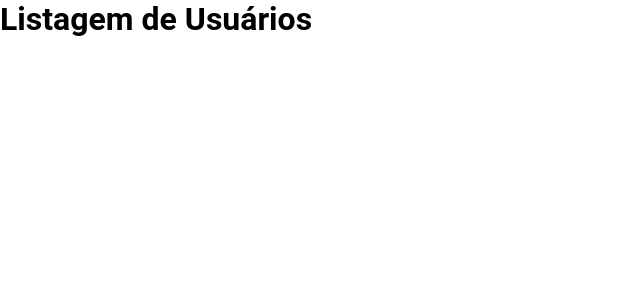
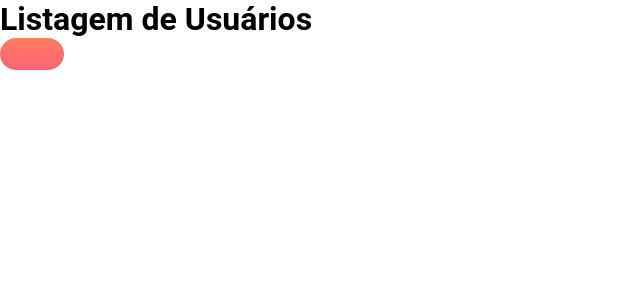
Before and after one commit to alvarodev12/cadastro-usuarios, a React app: page /lista-de-usuarios in a window 1280 px wide. Shown: the top 300 px of the page, without its empty margins (0-640 px from the left). Built offline with nearby package versions, Linux system fonts and the light colour scheme; the HTML template or start-up script is replaced by a standard one.

Commit message:
feat: add componentes no react

```diff
--- /dev/null
+++ b/src/components/Button/styles.js
@@ -0,0 +1,20 @@
+import styled from "styled-components";
+
+export const Button = styled.button`
+  border: none;
+  background: linear-gradient(180deg, #fe7e5d 0%, #ff6378 100%);
+  font-size: 16px;
+  color: #fff;
+  padding: 16px 32px;
+  width: fit-content;
+  border-radius: 30px;
+  cursor: pointer;
+
+  &:hover {
+    opacity: 0.8;
+  }
+
+  &:active {
+    opacity: 0.5;
+  }
+`;
--- a/src/pages/Home/index.jsx
+++ b/src/pages/Home/index.jsx
@@ -1,5 +1,6 @@
 import { useRef } from "react";
 import api from "../../services/api";
+import { Button } from "../../components/Button/styles";
 
 import {
   Title,
@@ -8,7 +9,6 @@ import {
   TopBackground,
   Input,
   Form,
-  Button,
   InputLabel,
 } from "./styles";
 
--- a/src/pages/Home/styles.js
+++ b/src/pages/Home/styles.js
@@ -67,22 +67,3 @@ export const InputLabel = styled.label`
     font-weight: bold;
   }
 `;
-
-export const Button = styled.button`
-  border: none;
-  background: linear-gradient(180deg, #fe7e5d 0%, #ff6378 100%);
-  font-size: 16px;
-  color: #fff;
-  padding: 16px 32px;
-  width: fit-content;
-  border-radius: 30px;
-  cursor: pointer;
-
-  &:hover {
-    opacity: 0.8;
-  }
-
-  &:active {
-    opacity: 0.5;
-  }
-`;
--- a/src/pages/ListUsers/index.jsx
+++ b/src/pages/ListUsers/index.jsx
@@ -1,7 +1,10 @@
+import { Button } from "../../components/Button/styles";
+
 function ListUsers() {
   return (
     <div>
       <h1>Listagem de Usuários</h1>
+      <Button></Button>
     </div>
   );
 }
```
Also changed, not shown: src/components/Button/index.jsx (added, +9 -0 lines).
